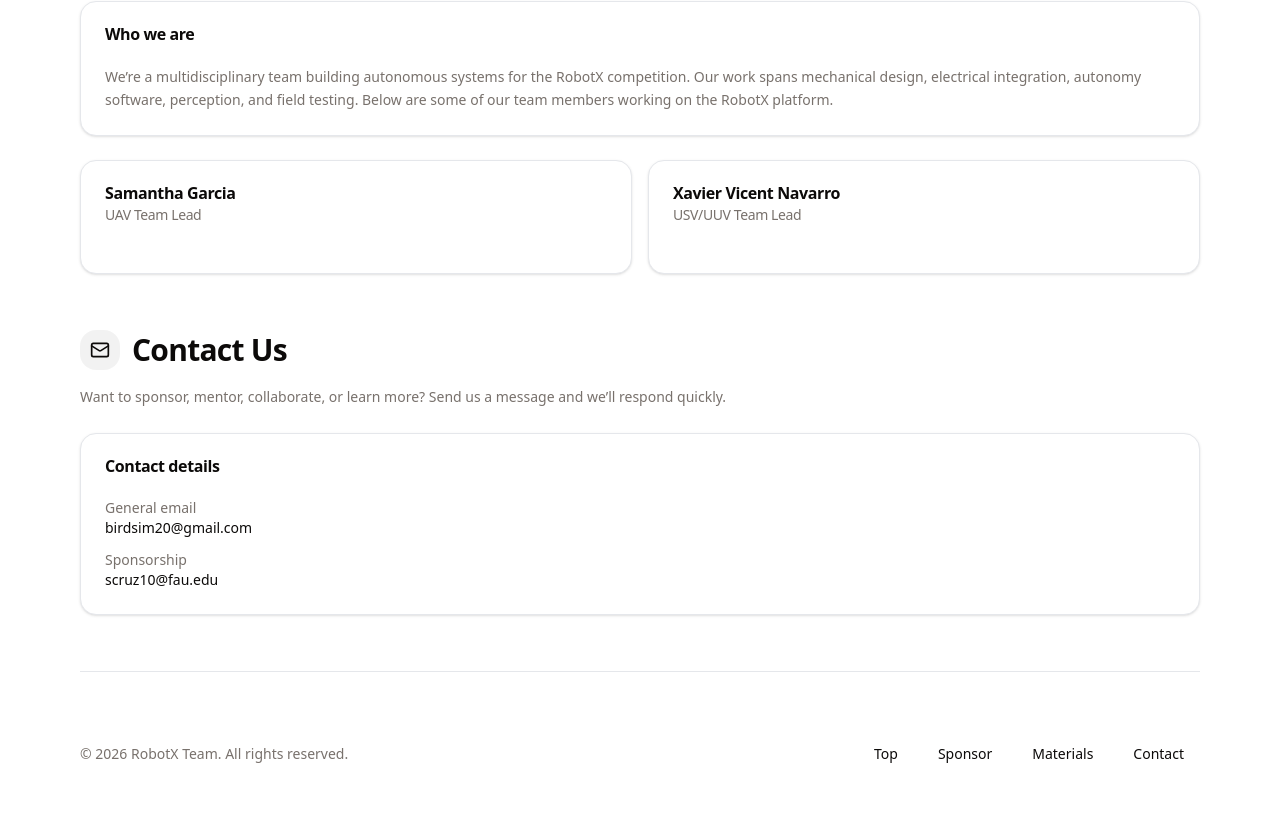
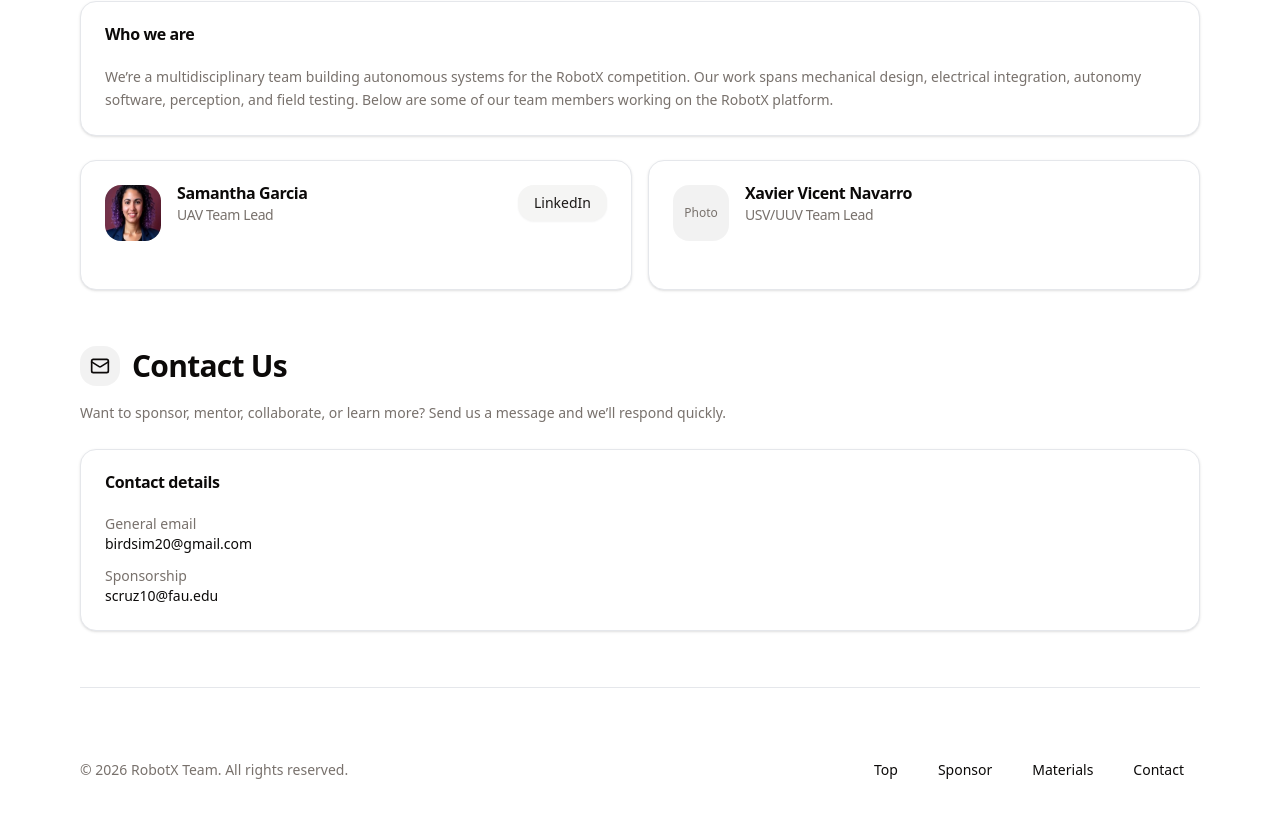
Before and after one commit to scruz10FAU/seabirdCode, a React (Vite) app in the folder robotx-site/: page / in a window 1280 px wide. Shown: the part 2341-3159 px from the top of the page. Built offline with nearby package versions, Linux system fonts and the light colour scheme.

Commit message:
move materials & members to external list

```diff
--- a/robotx-site/src/App.jsx
+++ b/robotx-site/src/App.jsx
@@ -161,13 +161,45 @@ function TeamEditor() {
       {team.map((m, idx) => (
         <Card key={idx} className="rounded-2xl">
           <CardHeader>
-            <CardTitle>
-              <div className="truncate">{m.name}</div>
-              <div className="text-sm text-muted-foreground font-normal mt-1">{m.role || "—"}</div>
-            </CardTitle>
+            <div className="flex items-start gap-4">
+
+              {/* Profile photo */}
+              <div className="h-14 w-14 rounded-2xl overflow-hidden bg-black/5 dark:bg-white/10 shrink-0">
+                {m.photo ? (
+                  <img src={m.photo} alt={m.name} className="h-full w-full object-cover" />
+                ) : (
+                  <div className="h-full w-full flex items-center justify-center text-xs text-muted-foreground">
+                    Photo
+                  </div>
+                )}
+              </div>
+
+              {/* Name and role */}
+              <div className="min-w-0 flex-1">
+                <CardTitle>
+                  <div className="truncate">{m.name}</div>
+                  <div className="text-sm text-muted-foreground font-normal mt-1">
+                    {m.role || "—"}
+                  </div>
+                </CardTitle>
+              </div>
+
+              {/* LinkedIn button */}
+              {m.linkedin && (
+                <Button asChild variant="secondary" className="rounded-2xl">
+                  <a href={m.linkedin} target="_blank" rel="noreferrer">
+                    LinkedIn
+                  </a>
+                </Button>
+              )}
+
+            </div>
           </CardHeader>
+
           <CardContent>
-            <p className="text-sm text-muted-foreground leading-relaxed">{m.bio || ""}</p>
+            <p className="text-sm text-muted-foreground leading-relaxed">
+              {m.bio || ""}
+            </p>
           </CardContent>
         </Card>
       ))}
--- a/robotx-site/src/data/members.json
+++ b/robotx-site/src/data/members.json
@@ -2,11 +2,15 @@
   {
     "name": "Samantha Garcia",
     "role": "UAV Team Lead",
-    "bio": ""
+    "bio": "",
+    "photo": "members/samantha-garcia.jpeg",
+    "linkedin": "https://www.linkedin.com/in/samantha-garcia-597202181"
   },
   {
     "name": "Xavier Vicent Navarro",
     "role": "USV/UUV Team Lead",
-    "bio": ""
+    "bio": "",
+    "photo": "",
+    "linkedin": ""
   }
 ]
```
Also changed, not shown: robotx-site/public/members/samantha-garcia.jpeg (added).
